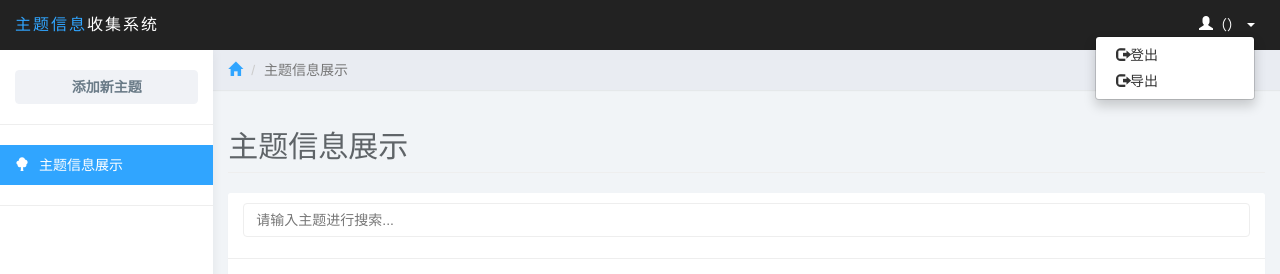
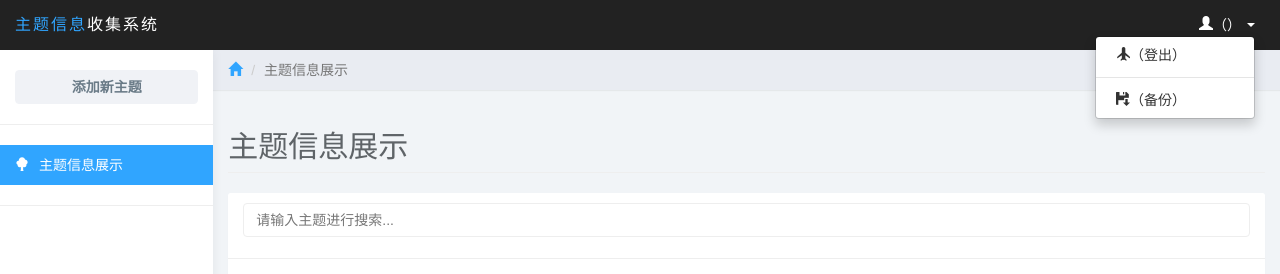
Before and after one commit to lingyunyi/PythonLittleProject, a Django app: template 210813 - Dj_infoMana/templates/admins/activity_show.html in a window 1280 px wide, after a click that opens the changed part. Shown: the top 274 px of the page. Run offline with Django 3.2, Linux system fonts and the light colour scheme; the template is opened without the code that fills it, so the values that code supplies are empty.

Commit message:
Add files via upload

```diff
--- a/210813 - Dj_infoMana/templates/admins/activity_add.html
+++ b/210813 - Dj_infoMana/templates/admins/activity_add.html
@@ -29,7 +29,7 @@
                     <a href="#" class="dropdown-toggle" data-toggle="dropdown"><span
                             class="glyphicon glyphicon-user">（{{ user_name }}）</span> <span class="caret"></span></a>
                     <ul class="dropdown-menu" role="menu">
-                        <li><a href="/logout/"><span class="glyphicon glyphicon-log-out"></span>登出</a></li>
+                        <li><a href="/logout/"><span class="glyphicon glyphicon-plane"></span>（登出）</a></li>
                     </ul>
                 </li>
             </ul>
@@ -71,7 +71,7 @@
             <div class="panel panel-default">
                 <div class="panel-heading">主题信息发布系统(内容可为空)</div>
                 <div class="panel-body">
-                    <div class="table-responsive">
+                    <div class="">
                         <section>
                             <div class="form-group" id="active_namex">
                                 <label for="active_name">主题</label>
--- a/210813 - Dj_infoMana/templates/admins/activity_details.html
+++ b/210813 - Dj_infoMana/templates/admins/activity_details.html
@@ -29,7 +29,7 @@
                     <a href="#" class="dropdown-toggle" data-toggle="dropdown"><span
                             class="glyphicon glyphicon-user">（{{ user_name }}）</span> <span class="caret"></span></a>
                     <ul class="dropdown-menu" role="menu">
-                        <li><a href="/logout/"><span class="glyphicon glyphicon-log-out"></span>登出</a></li>
+                        <li><a href="/logout/"><span class="glyphicon glyphicon-plane"></span>（登出）</a></li>
                     </ul>
                 </li>
             </ul>
@@ -73,7 +73,7 @@
             <div class="panel panel-default">
                 <div class="panel-heading">（不可修改，修改前往扩展）</div>
                 <div class="panel-body">
-                    <div class="table-responsive">
+                    <div class="">
                         <section >
                             {% if render_dict %}
                                 <h2><b>"{{ render_dict.title }}"</b><span
--- a/210813 - Dj_infoMana/templates/admins/activity_modify.html
+++ b/210813 - Dj_infoMana/templates/admins/activity_modify.html
@@ -29,7 +29,7 @@
                     <a href="#" class="dropdown-toggle" data-toggle="dropdown"><span
                             class="glyphicon glyphicon-user">（{{ user_name }}）</span> <span class="caret"></span></a>
                     <ul class="dropdown-menu" role="menu">
-                        <li><a href="/logout/"><span class="glyphicon glyphicon-log-out"></span>登出</a></li>
+                        <li><a href="/logout/"><span class="glyphicon glyphicon-plane"></span>（登出）</a></li>
                     </ul>
                 </li>
             </ul>
@@ -73,7 +73,7 @@
             <div class="panel panel-default">
                 <div class="panel-heading">（只可修改最新10条数据）</div>
                 <div class="panel-body">
-                    <div class="table-responsive">
+                    <div class="">
                         <section id="form_id">
                             {% if render_dict %}
                                 <h2><b>"{{ render_dict.title }}"</b><span
--- a/210813 - Dj_infoMana/templates/admins/activity_show.html
+++ b/210813 - Dj_infoMana/templates/admins/activity_show.html
@@ -113,8 +113,9 @@
                     <a href="#" class="dropdown-toggle" data-toggle="dropdown"><span
                             class="glyphicon glyphicon-user">（{{ user_name }}）</span> <span class="caret"></span></a>
                     <ul class="dropdown-menu" role="menu">
-                        <li><a href="/logout/"><span class="glyphicon glyphicon-log-out"></span>登出</a></li>
-                        <li><a href="/exportExcel"><span class="glyphicon glyphicon-log-out"></span>导出</a></li>
+                        <li><a href="/logout/"><span class="glyphicon glyphicon-plane"></span>（登出）</a></li>
+                        <li role="presentation" class="divider"></li>
+                        <li><a href="/exportExcel"><span class="glyphicon glyphicon-floppy-save"></span>（备份）</a></li>
                     </ul>
                 </li>
             </ul>
```
